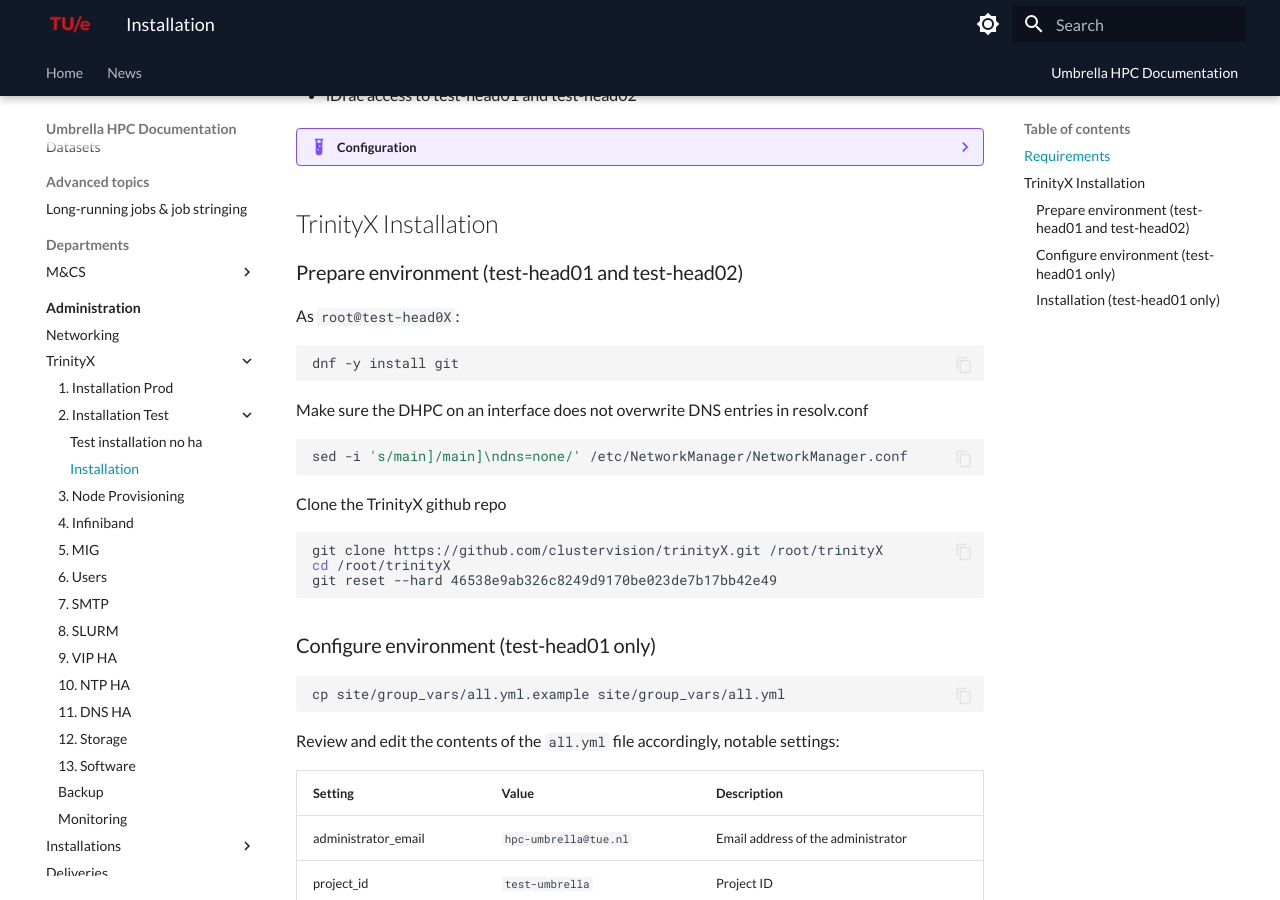
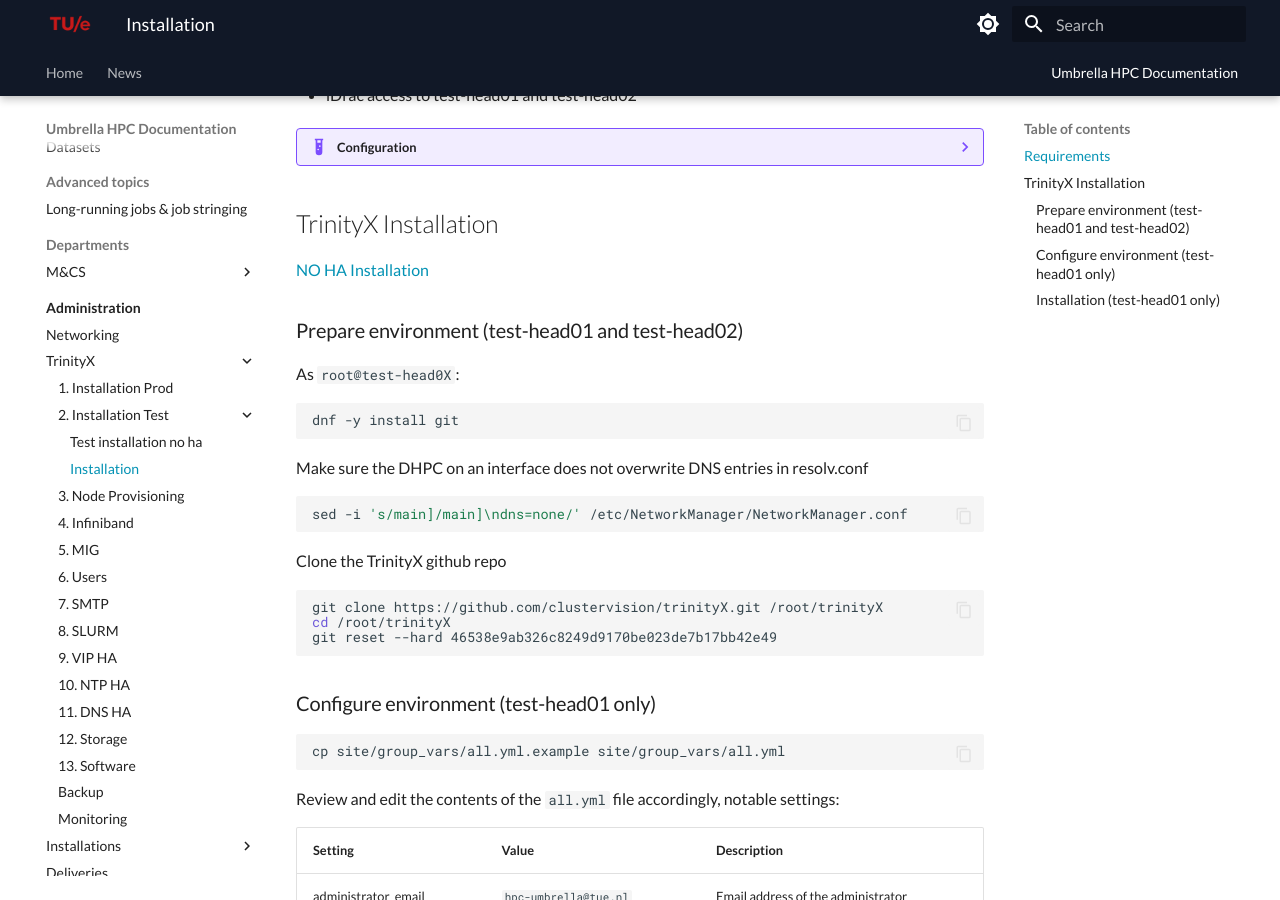
Before and after one commit to gferhpc/supercomputing.tue.nl, an MkDocs documentation site: the page built from pages/documentation/administration/trinityx/test installation/test-installation.md, in a window 1280 px wide and 900 px high, scrolled down 741 px. Built offline with MkDocs 1.6.1 and Material for MkDocs 9.7.7, drawn with Linux system fonts in a browser that asks for light colours.

Commit message:
Trying lonk to local md

```diff
--- a/pages/documentation/administration/trinityx/test installation/test-installation.md
+++ b/pages/documentation/administration/trinityx/test installation/test-installation.md
@@ -82,6 +82,8 @@
 
 ## TrinityX Installation
 
+[NO HA Installation](test-installation-NO-HA.md)
+
 ### Prepare environment (test-head01 and test-head02)
 
 As `root@test-head0X`:
```
